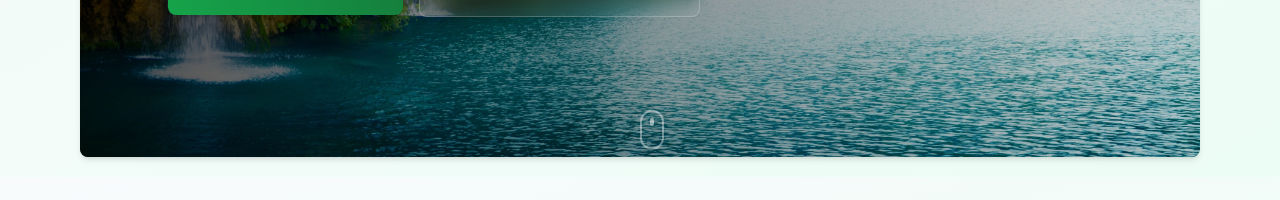
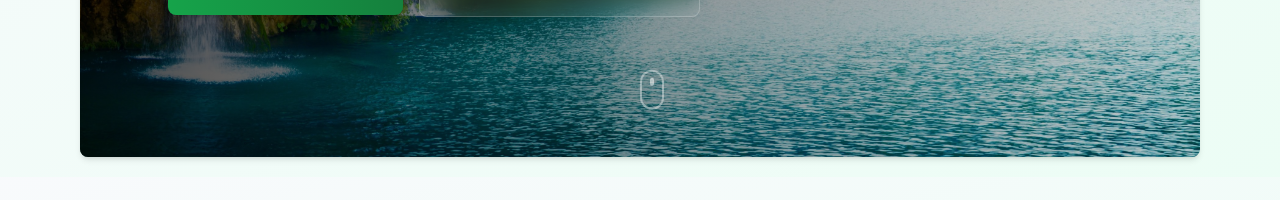
Before and after one commit to eldoJr/mind-and-wholeness, a React (Vite) app: page / in a window 1280 px wide. Shown: the part 687-887 px from the top of the page. Built offline with nearby package versions, Linux system fonts and the light colour scheme.

Commit message:
add: hero stable

```diff
--- a/src/components/layout/hero.tsx
+++ b/src/components/layout/hero.tsx
@@ -131,7 +131,7 @@ export function Hero() {
           opacity: [0.6, 1, 0.6],
           transition: { duration: 2, repeat: Infinity }
         }}
-        className="absolute bottom-8 left-1/2 transform -translate-x-1/2 text-white"
+        className="pb-10 absolute bottom-8 left-1/2 transform -translate-x-1/2 text-white"
       >
         <div className="w-6 h-10 border-2 border-white/50 rounded-full flex justify-center">
           <motion.div
```
